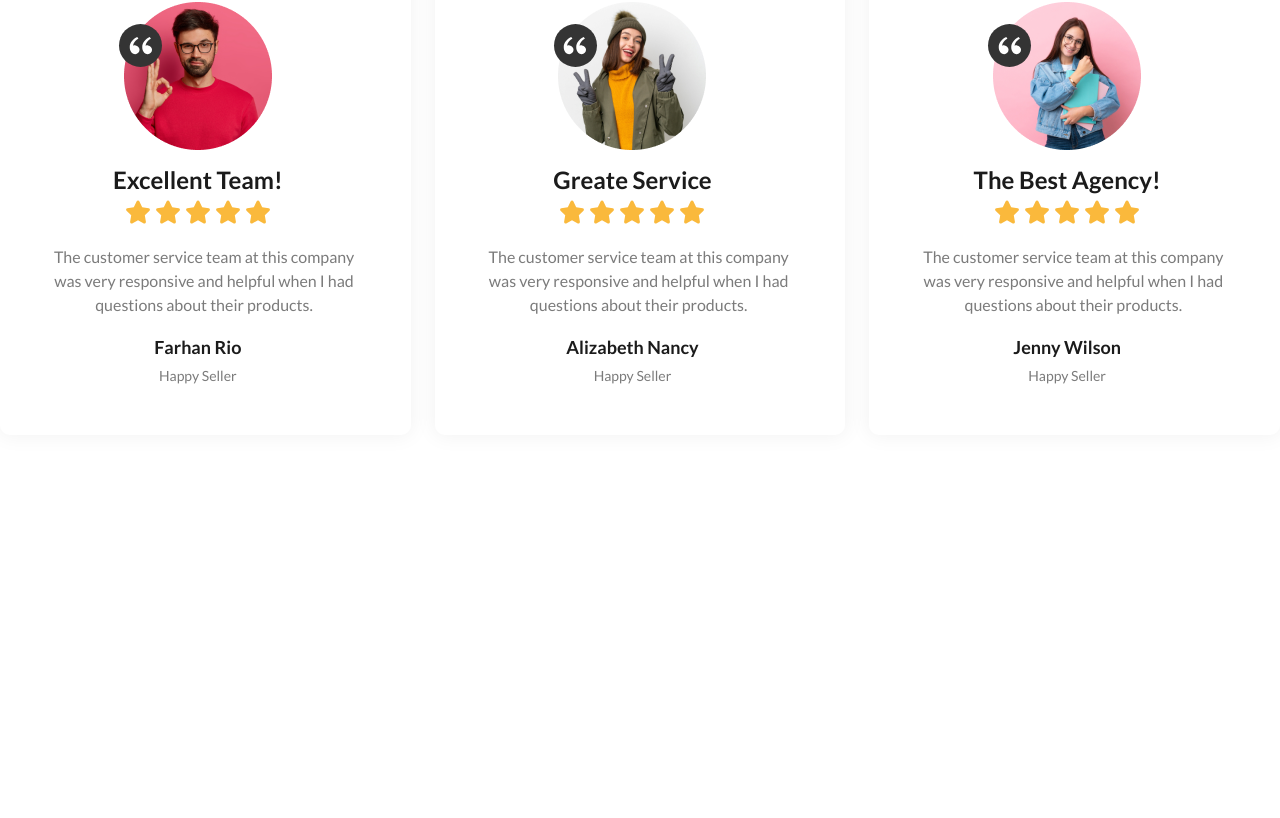
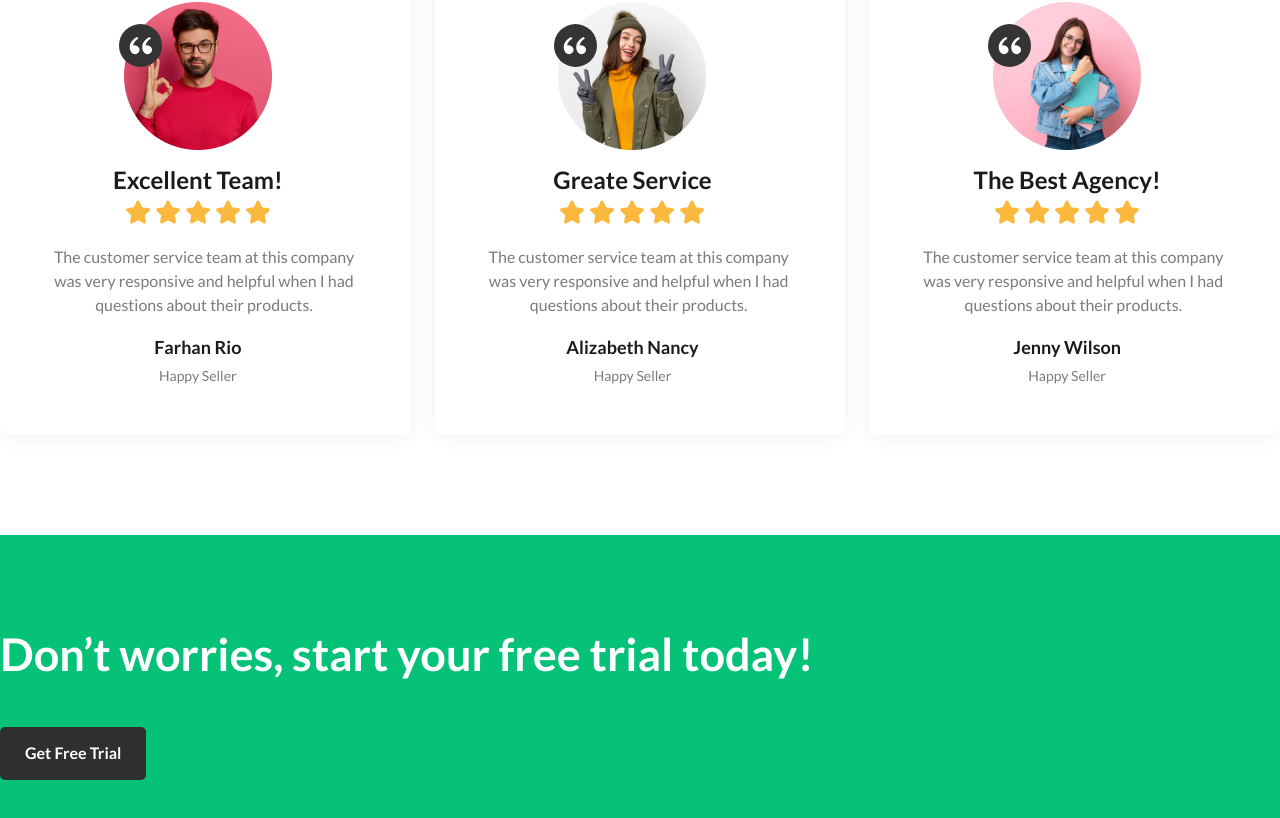
Before and after one commit to shoumen-shomu/core-wave, a React (Vite) app: page / in a window 1280 px wide. Shown: the part 4341-5159 px from the top of the page. Before the commit the page ends 4876 px from the top, so only its background shows below. Built offline with nearby package versions, Linux system fonts and the light colour scheme.

Commit message:
Trail Part left Done

```diff
--- /dev/null
+++ b/src/components/layouts/Trail.jsx
@@ -0,0 +1,20 @@
+import React from "react";
+import Button from "../common/Button";
+import Container from "../common/Container";
+
+const Trail = () => {
+  return (
+    <>
+      <section>
+        <div className="py-[86px] bg-primary ">
+          <Container>
+            <h3 className="font-lato font-semibold text-[45px] text-white leadiong-[54px] pb-9.5">Don’t worries, start your free trial today!</h3>
+            <Button className={"!bg-[#2F2F2F]"} btnText={"Get Free Trial"} />
+          </Container>
+        </div>
+      </section>
+    </>
+  );
+};
+
+export default Trail;
--- a/src/components/pages/Home.jsx
+++ b/src/components/pages/Home.jsx
@@ -6,6 +6,7 @@ import Service from '../layouts/home/Service'
 import Project from '../layouts/home/Project'
 import CompanyOverview from '../layouts/home/CompanyOverview'
 import Testimonials from '../layouts/home/Testimonials'
+import Trail from '../layouts/Trail'
 
 
 const Home = () => {
@@ -17,6 +18,7 @@ const Home = () => {
     <Project/>
     <CompanyOverview/>
     <Testimonials/>
+    <Trail/>
     </>
   )
 }
```
Also changed, not shown: src/assets/women.png (added).
